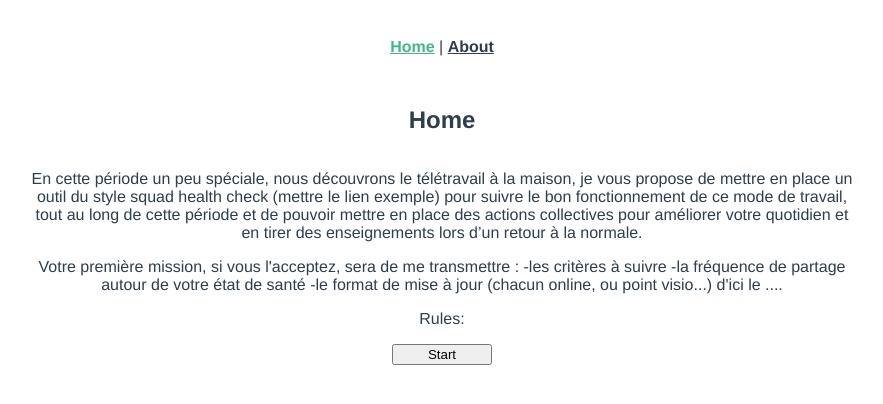
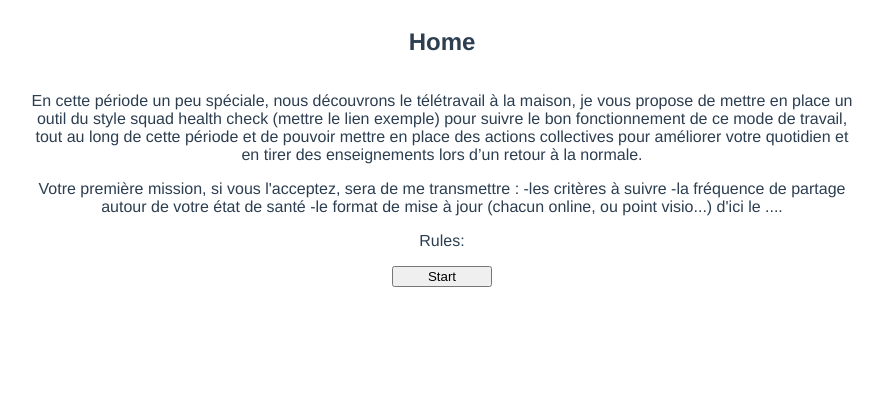
Before and after one commit to albrones/remote-health-check, a Vue app in the folder frontend/: page / in a window 1280 px wide. Shown: the top 404 px of the page, without its empty margins (198-1081 px from the left). Built offline with nearby package versions, Linux system fonts and the light colour scheme.

Commit message:
Clean & init step0"

```diff
--- a/frontend/src/App.vue
+++ b/frontend/src/App.vue
@@ -1,10 +1,10 @@
 <template>
   <div id="app">
-    <div id="nav">
+    <!-- <div id="nav">
       <router-link to="/">Home</router-link> |
       <router-link to="/about">About</router-link>
-    </div>
-    <router-view/>
+    </div> -->
+    <router-view />
   </div>
 </template>
 
--- a/frontend/src/router/index.js
+++ b/frontend/src/router/index.js
@@ -1,27 +1,25 @@
-import Vue from 'vue'
-import VueRouter from 'vue-router'
-import Home from '../views/Home.vue'
+import Vue from "vue";
+import VueRouter from "vue-router";
+import Home from "../views/Home.vue";
+import Step0 from "../views/Step0.vue";
 
-Vue.use(VueRouter)
+Vue.use(VueRouter);
 
 const routes = [
   {
-    path: '/',
-    name: 'Home',
+    path: "/",
+    name: "Home",
     component: Home
   },
   {
-    path: '/about',
-    name: 'About',
-    // route level code-splitting
-    // this generates a separate chunk (about.[hash].js) for this route
-    // which is lazy-loaded when the route is visited.
-    component: () => import(/* webpackChunkName: "about" */ '../views/About.vue')
+    path: "/step0",
+    name: "Step0",
+    component: Step0
   }
-]
+];
 
 const router = new VueRouter({
   routes
-})
+});
 
-export default router
+export default router;
--- a/frontend/src/views/Home.vue
+++ b/frontend/src/views/Home.vue
@@ -26,7 +26,7 @@
 export default {
   methods: {
     start: function() {
-      alert("toto");
+      this.$router.push("/step0");
     }
   }
 };
```
Also changed, not shown: frontend/src/views/Step0.vue (renamed from frontend/src/views/About.vue).
